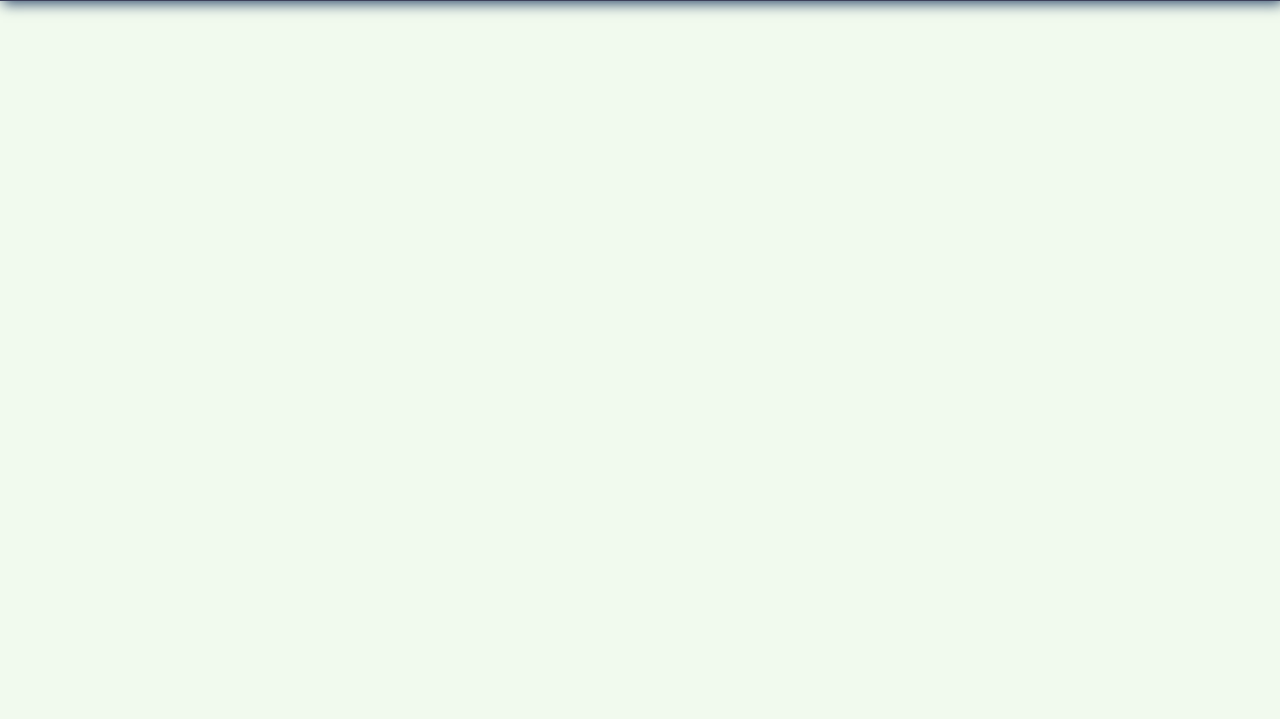
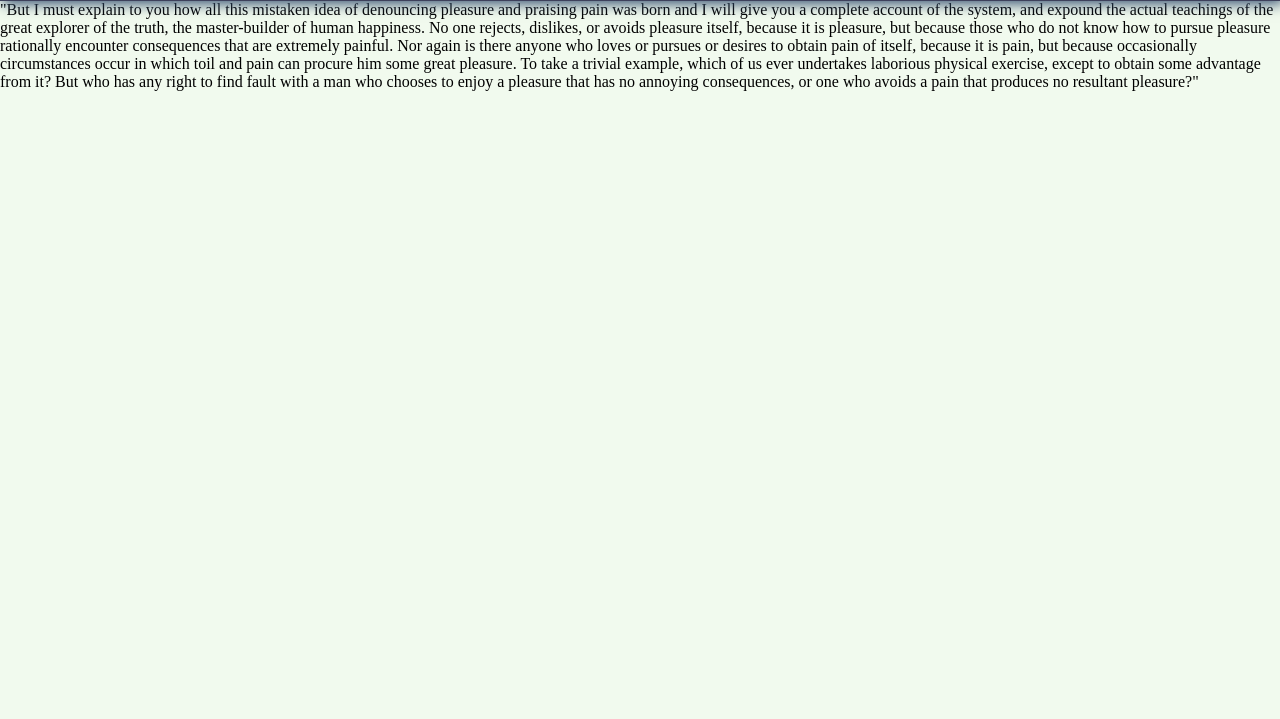
Before and after one commit to Ramu132/test.github.io, a plain HTML site: page index.html in a window 1280 px wide. Shown: the part 81-800 px from the top of the page. Drawn offline with Linux system fonts and the light colour scheme.

Commit message:
Update index.html

```diff
--- a/index.html
+++ b/index.html
@@ -19,5 +19,8 @@
             <!-- should add icons for mobile only -->
         </div>
     </nav>
+    <p>
+"But I must explain to you how all this mistaken idea of denouncing pleasure and praising pain was born and I will give you a complete account of the system, and expound the actual teachings of the great explorer of the truth, the master-builder of human happiness. No one rejects, dislikes, or avoids pleasure itself, because it is pleasure, but because those who do not know how to pursue pleasure rationally encounter consequences that are extremely painful. Nor again is there anyone who loves or pursues or desires to obtain pain of itself, because it is pain, but because occasionally circumstances occur in which toil and pain can procure him some great pleasure. To take a trivial example, which of us ever undertakes laborious physical exercise, except to obtain some advantage from it? But who has any right to find fault with a man who chooses to enjoy a pleasure that has no annoying consequences, or one who avoids a pain that produces no resultant pleasure?"
+    </p>
 </body>
 </html>
```
